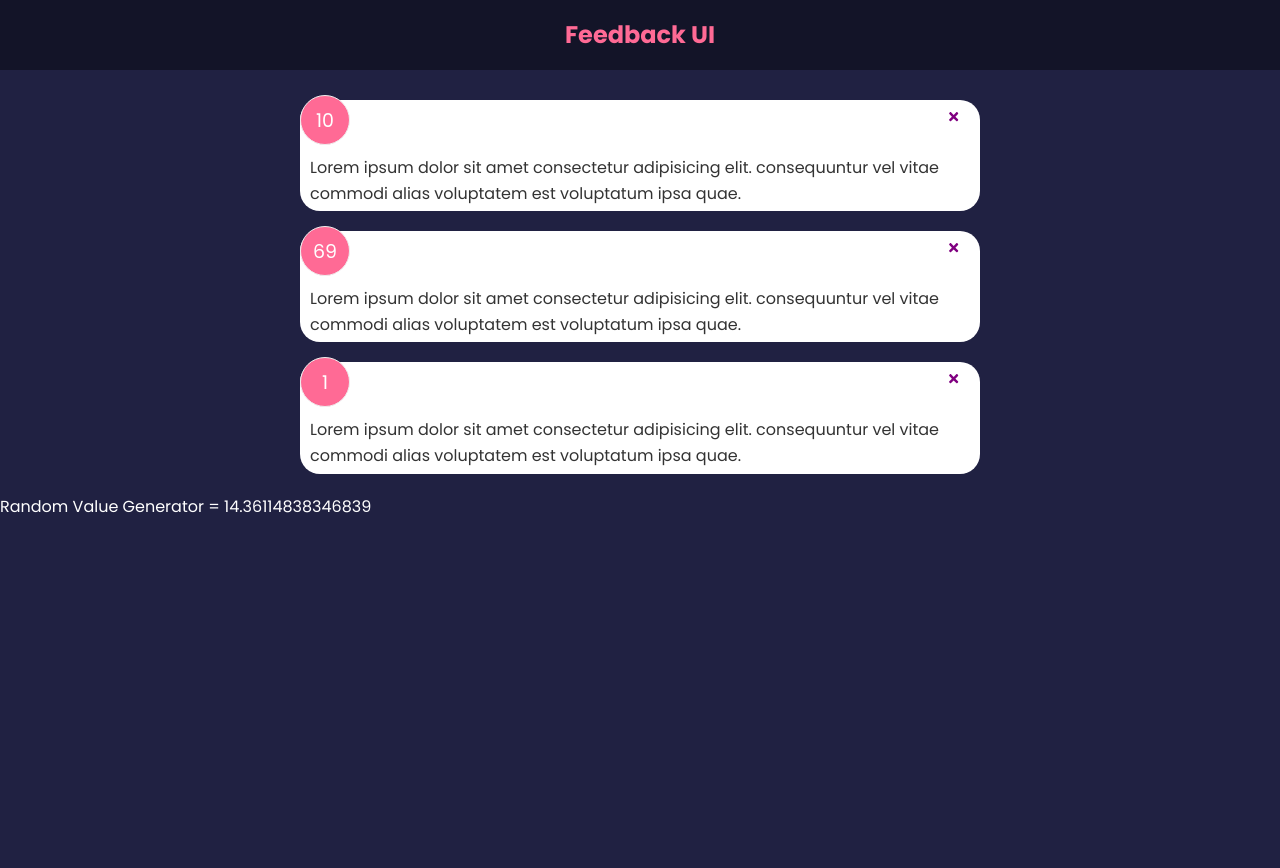
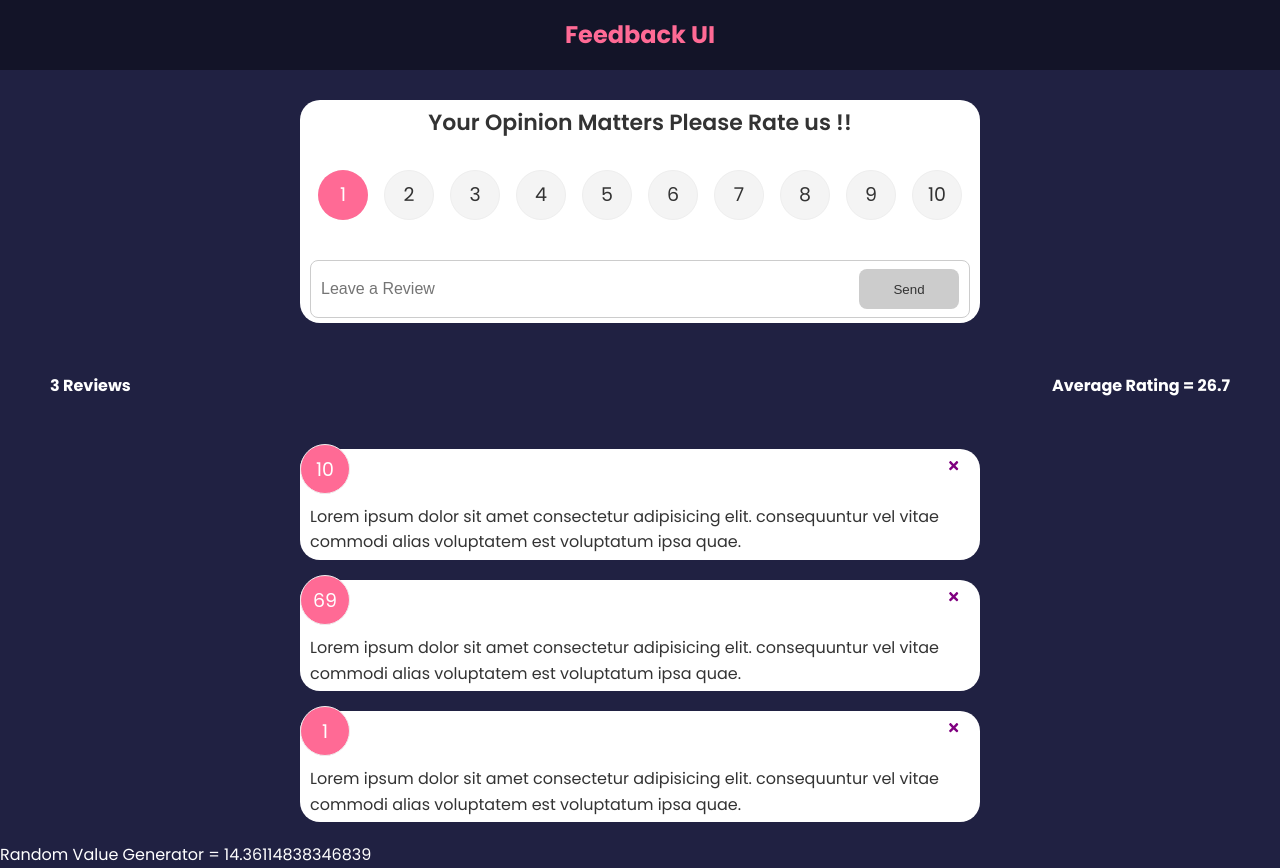
Before and after one commit to himanshu01724/feedback-Application, a React (Create React App) app: page / in a window 1280 px wide. Before the commit the page ends 800 px from the top, so only its background shows below. Built offline with nearby package versions, Linux system fonts and the light colour scheme.

Commit message:
Final Changes

```diff
--- a/package.json
+++ b/package.json
@@ -6,11 +6,13 @@
     "@testing-library/jest-dom": "^5.16.5",
     "@testing-library/react": "^13.4.0",
     "@testing-library/user-event": "^13.5.0",
+    "framer-motion": "^4.1.17",
     "react": "^18.2.0",
     "react-dom": "^18.2.0",
     "react-icons": "^4.9.0",
     "react-scripts": "5.0.1",
     "react-simple-animate": "^3.5.2",
+    "uuid": "^9.0.0",
     "web-vitals": "^2.1.4"
   },
   "scripts": {
--- a/src/App.js
+++ b/src/App.js
@@ -1,7 +1,10 @@
+import {v4 as uuidv4} from 'uuid'
 import Header from "./Components/Header"
 import FeedbackList from "./Components/FeedbackList"
 import { useState } from "react"
 import Feedbackdata from "./data/Feedbackdata"
+import FeedbackStats from "./Components/FeedbackStats"
+import FeedbackForm from "./Components/FeedbackForm"
 
 function App(){
 
@@ -14,10 +17,18 @@
 
     const [feedback,setFeedback] = useState(Feedbackdata)
 
+    const addFeedback = (newFeedback) =>{
+
+        newFeedback.id = uuidv4()
+        setFeedback([newFeedback, ...feedback])
+    }
+
     return (
     <>
     <Header />
     <div className = 'Container'>
+    <FeedbackForm handleAdd = {addFeedback}/>
+        <FeedbackStats feedback = {feedback}/>
     <FeedbackList  feedback = {feedback} handleDelete={ deleteFeedback}/>
     <p>Random Value Generator = {Math.random()*(9+9)}
     </p>
--- a/src/Components/FeedbackForm.jsx
+++ b/src/Components/FeedbackForm.jsx
@@ -1,23 +1,58 @@
 import {useState} from "react"
 import Card from "./shared/Card"
+import Button from "./shared/Button"
+import RatingSelect from "./RatingSelect"
 
-function FeedbackForm(){
+function FeedbackForm({handleAdd}){
 
     const [text,setText] = useState('')
 
+    const [btnDisabled,setBtnDisabled] = useState(true)
+
+    const [message, setMessage] = useState('')
+
+    const [rating,setRating] = useState(10)
+
     const handleText = (e) => {
+        if(text === ''){
+            setBtnDisabled(true)
+            setMessage(null)
+        }
+        else if(text !== '' && text.trim().length <= 10){
+            setMessage('Text should be at least 10 characters')
+            setBtnDisabled(true)
+        }
+        else{
+            setMessage(null)
+            setBtnDisabled(false)
+        }
         setText(e.target.value)
+    }
+
+    const handleSubmit = (e) =>{
+        e.preventDefault()
+        if (text.trim().length > 10){
+            const newFeedback = {
+                text,
+                rating
+            }
+            handleAdd(newFeedback)
+
+            setText('')
+        }
     }
 
     return (
         <Card>
-            <form>
+            <form onSubmit = {handleSubmit}>
                 <h2>Your Opinion Matters Please Rate us !!</h2>
-            </form>
+                <RatingSelect select = {(rating) => setRating(rating) }/>
             <div className="input-group" >
                 <input onChange = {handleText}type="text" placeholder="Leave a Review" value = {text} />
-                <button type="submit">Send</button>
+                <Button type = 'submit' isDisabled = {btnDisabled}>Send</Button>
             </div>
+            {message && <div className = 'message'> {message}</div>}
+            </form>
         </Card>
     )
 }
--- a/src/Components/FeedbackItem.jsx
+++ b/src/Components/FeedbackItem.jsx
@@ -9,7 +9,7 @@
     // }
 
     return (
-        <Card  >
+        <Card reverse={false} >
             <div className="num-display">{item.rating}</div>
             <button onClick = { () => handleDelete(item.id)}
             className="close">
--- a/src/index.css
+++ b/src/index.css
@@ -133,6 +133,7 @@
   display: flex;
   justify-content: space-between;
   align-items: center;
+  margin: 50px;
 }
 
 
```
Also changed, not shown: 1 other file (tests, documents, lock files or other folders).
